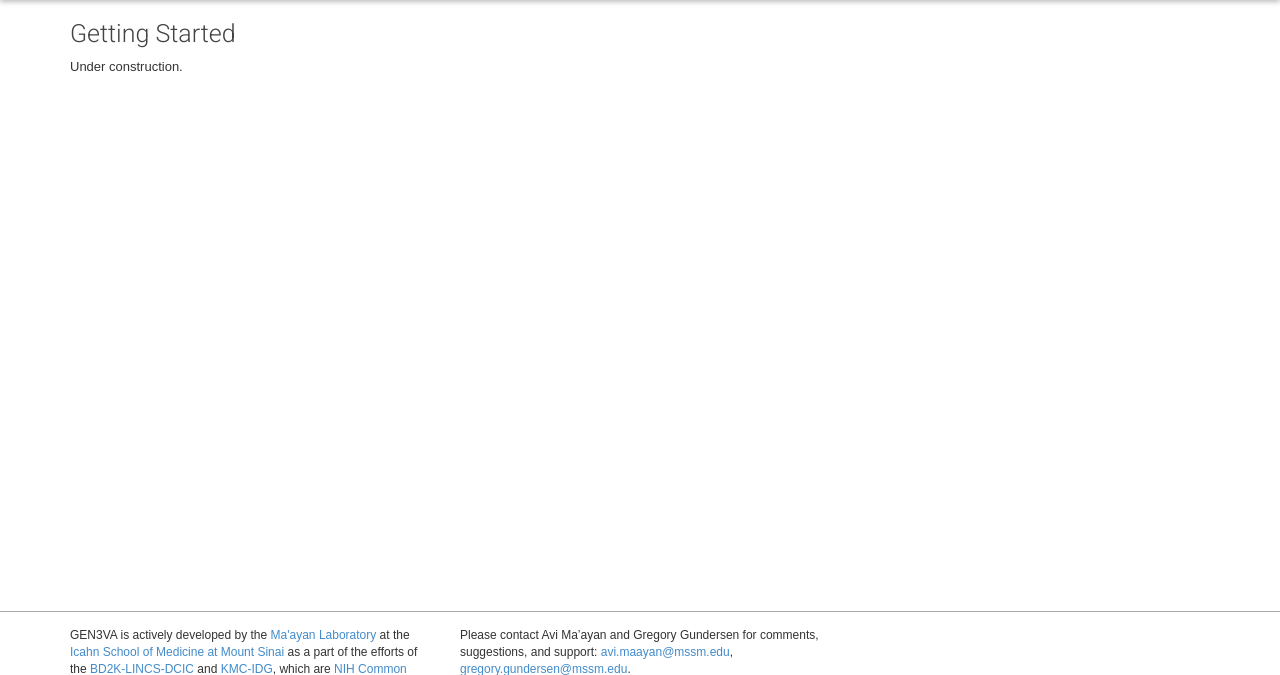
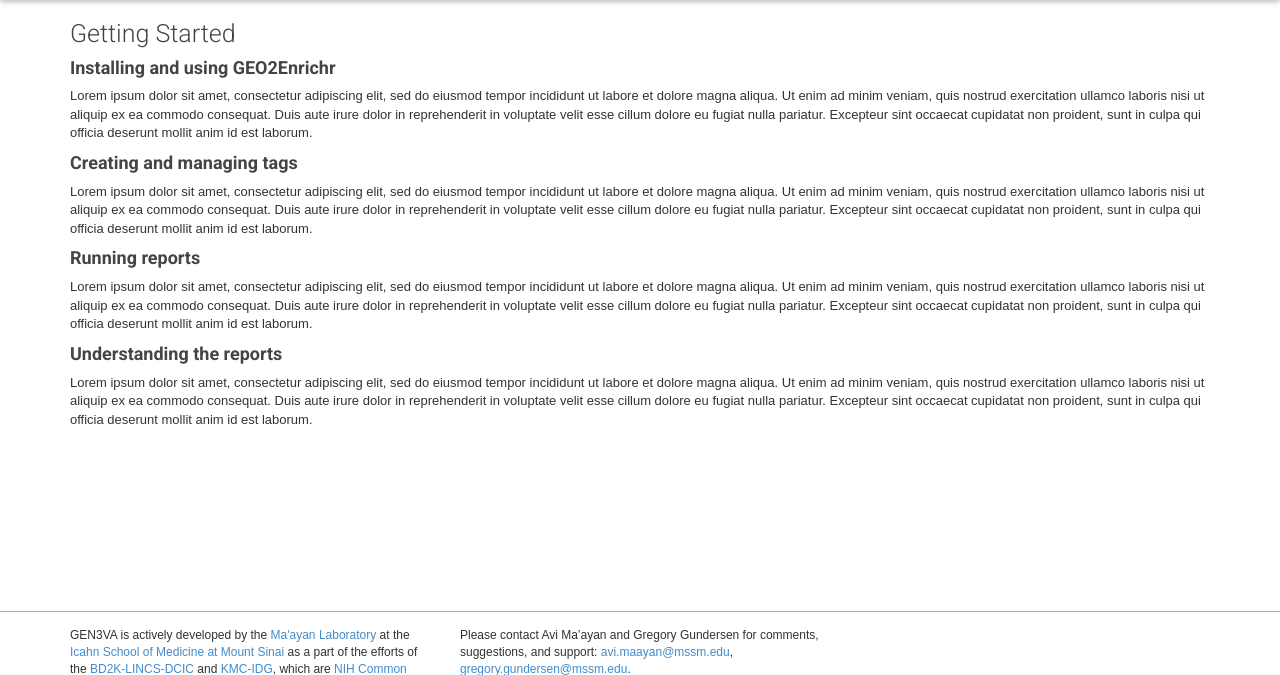
Before and after one commit to MaayanLab/gen3va, a Flask app: template gen3va/templates/pages/getting-started.html in a window 1280 px wide. Shown: the part 64-739 px from the top of the page. Run offline with Flask 2, Linux system fonts and the light colour scheme; the template is opened without the code that fills it, so the values that code supplies are empty; parts of the project's set-up code (start-up, migrations or seed data) failed here and were passed over; some libraries are stand-ins or nearby versions.

Commit message:
Stubbed sections

```diff
--- a/gen3va/templates/pages/getting-started.html
+++ b/gen3va/templates/pages/getting-started.html
@@ -5,6 +5,25 @@
 {% block body %}
 
     <h1>Getting Started</h1>
-    <p>Under construction.</p>
+
+    <div class="section">
+        <h4>Installing and using GEO2Enrichr</h4>
+        <p>Lorem ipsum dolor sit amet, consectetur adipiscing elit, sed do eiusmod tempor incididunt ut labore et dolore magna aliqua. Ut enim ad minim veniam, quis nostrud exercitation ullamco laboris nisi ut aliquip ex ea commodo consequat. Duis aute irure dolor in reprehenderit in voluptate velit esse cillum dolore eu fugiat nulla pariatur. Excepteur sint occaecat cupidatat non proident, sunt in culpa qui officia deserunt mollit anim id est laborum.</p>
+    </div>
+
+    <div class="section">
+        <h4>Creating and managing tags</h4>
+        <p>Lorem ipsum dolor sit amet, consectetur adipiscing elit, sed do eiusmod tempor incididunt ut labore et dolore magna aliqua. Ut enim ad minim veniam, quis nostrud exercitation ullamco laboris nisi ut aliquip ex ea commodo consequat. Duis aute irure dolor in reprehenderit in voluptate velit esse cillum dolore eu fugiat nulla pariatur. Excepteur sint occaecat cupidatat non proident, sunt in culpa qui officia deserunt mollit anim id est laborum.</p>
+    </div>
+
+    <div class="section">
+        <h4>Running reports</h4>
+        <p>Lorem ipsum dolor sit amet, consectetur adipiscing elit, sed do eiusmod tempor incididunt ut labore et dolore magna aliqua. Ut enim ad minim veniam, quis nostrud exercitation ullamco laboris nisi ut aliquip ex ea commodo consequat. Duis aute irure dolor in reprehenderit in voluptate velit esse cillum dolore eu fugiat nulla pariatur. Excepteur sint occaecat cupidatat non proident, sunt in culpa qui officia deserunt mollit anim id est laborum.</p>
+    </div>
+
+    <div class="section">
+        <h4>Understanding the reports</h4>
+        <p>Lorem ipsum dolor sit amet, consectetur adipiscing elit, sed do eiusmod tempor incididunt ut labore et dolore magna aliqua. Ut enim ad minim veniam, quis nostrud exercitation ullamco laboris nisi ut aliquip ex ea commodo consequat. Duis aute irure dolor in reprehenderit in voluptate velit esse cillum dolore eu fugiat nulla pariatur. Excepteur sint occaecat cupidatat non proident, sunt in culpa qui officia deserunt mollit anim id est laborum.</p>
+    </div>
 
 {% endblock %}
```
